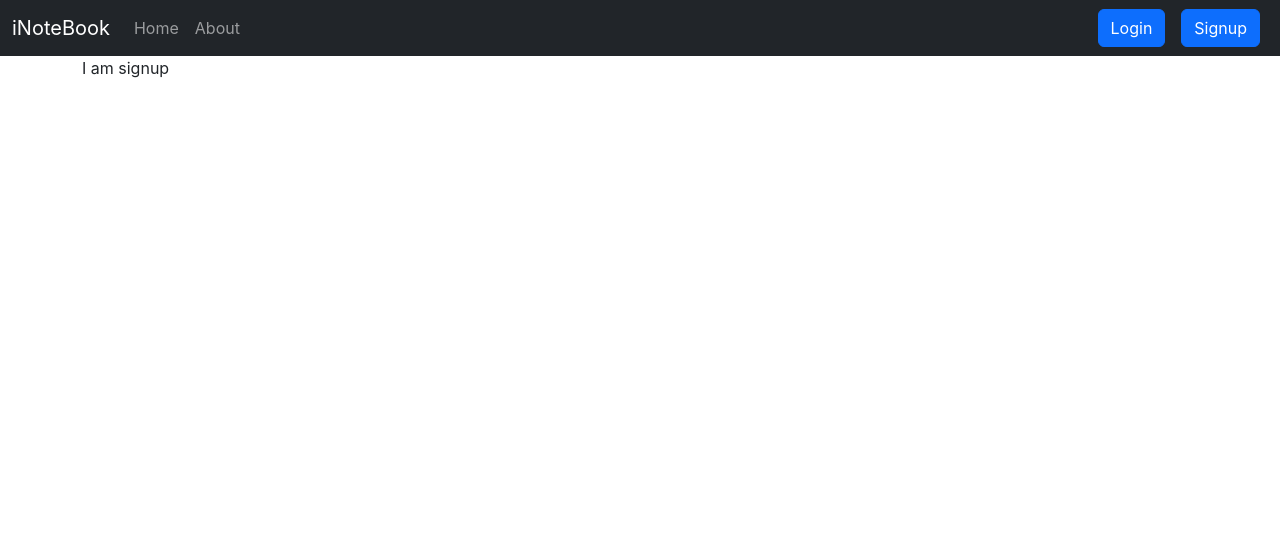
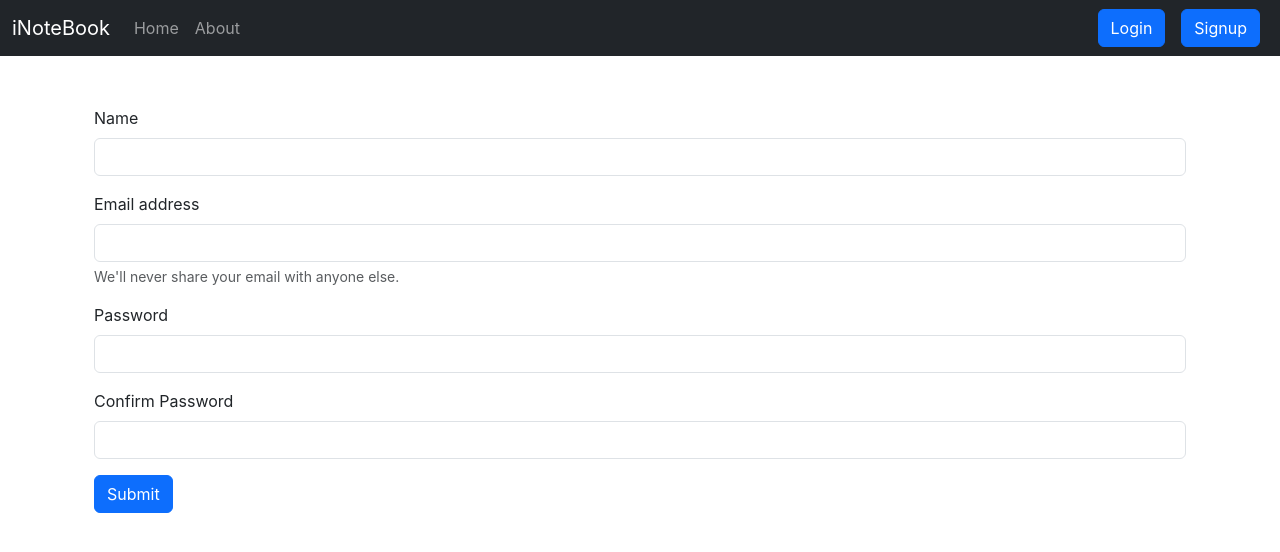
Before and after one commit to ayushpandey241626/inotebook, a React (Create React App) app: page /signup in a window 1280 px wide. Shown: the top 552 px of the page. Built offline with nearby package versions, Linux system fonts and the light colour scheme.

Commit message:
feat: enhance signup functionality with user validation and improved alert handling

```diff
--- a/src/components/Alert.js
+++ b/src/components/Alert.js
@@ -1,24 +1,17 @@
-import React, { useState, useEffect } from "react";
+import React from 'react'
 
 function Alert(props) {
-    const [alert, setAlert] = useState(props.message);
-
-    useEffect(() => {
-        const timer = setTimeout(() => {
-            setAlert("");
-        }, 2000);
-        return () => clearTimeout(timer);
-    }, []);
+    const capitalize = (word)=>{
+        const lower = word.toLowerCase();
+        return lower.charAt(0).toUpperCase() + lower.slice(1);
+    }
     return (
-        <>
-            <div
-                className={`alert alert-primary ${alert ? "" : "d-none"}`}
-                role="alert"
-            >
-                {alert}
-            </div>
-        </>
-    );
+        <div style={{height: '50px'}}>
+        {props.alert && <div className={`alert alert-${props.alert.type} alert-dismissible fade show`} role="alert">
+           <strong>{capitalize(props.alert.type)}</strong>: {props.alert.msg}
+        </div>}
+        </div>
+    )
 }
 
-export default Alert;
+export default Alert
--- a/src/components/Signup.js
+++ b/src/components/Signup.js
@@ -1,8 +1,58 @@
-import React from 'react'
+import React , { useState } from 'react'
+import { useNavigate  } from 'react-router-dom';
 
 const Signup = () => {
+  let history = useNavigate ();
+  const [credentials, setcredentials] = useState({name:"",email:"",password:"",cpassword:""})
+  const onChange = (e) => {
+    setcredentials({ ...credentials, [e.target.name]: e.target.value });
+  };
+
+const handleSubmit = async (e) =>{
+    e.preventDefault();
+    const {name,email,password} = credentials;
+    const response = await fetch(`http://localhost:5000/api/auth/createuser`, {
+        method: 'POST',
+        headers: {
+          'Content-Type': 'application/json',
+        },
+        body: JSON.stringify({name,email,password}),
+      });
+      const json = await response.json();
+      console.log(json);
+
+        localStorage.setItem('token',json.authtoken)
+        history("/")
+
+}
   return (
-    <div>I am signup</div>
+    <>
+      <div className="container">
+        <form onSubmit={handleSubmit}>
+
+          <div className="mb-3">
+            <label htmlFor="name" className="form-label">Name</label>
+            <input type="text" className="form-control" id="name" name="name" onChange={onChange} aria-describedby="emailHelp" />
+          </div>
+          <div className="mb-3">
+            <label htmlFor="email" className="form-label">Email address</label>
+            <input type="email" className="form-control" id="email" name="email" onChange={onChange} aria-describedby="emailHelp" />
+            <div id="emailHelp" className="form-text">We'll never share your email with anyone else.</div>
+          </div>
+          <div className="mb-3">
+            <label htmlFor="password" className="form-label">Password</label>
+            <input type="password" className="form-control" name='password' onChange={onChange} minLength={5} required id="password" />
+          </div>
+          <div className="mb-3">
+            <label htmlFor="cpassword" className="form-label">Confirm Password</label>
+            <input type="password" className="form-control" name='cpassword'  onChange={onChange} minLength={5} required id="cpassword" />
+          </div>
+
+          <button type="submit" className="btn btn-primary">Submit</button>
+        </form>
+      </div>
+
+    </>
   )
 }
 
```
Also changed, not shown: 1 other file (tests, documents, lock files or other folders).
